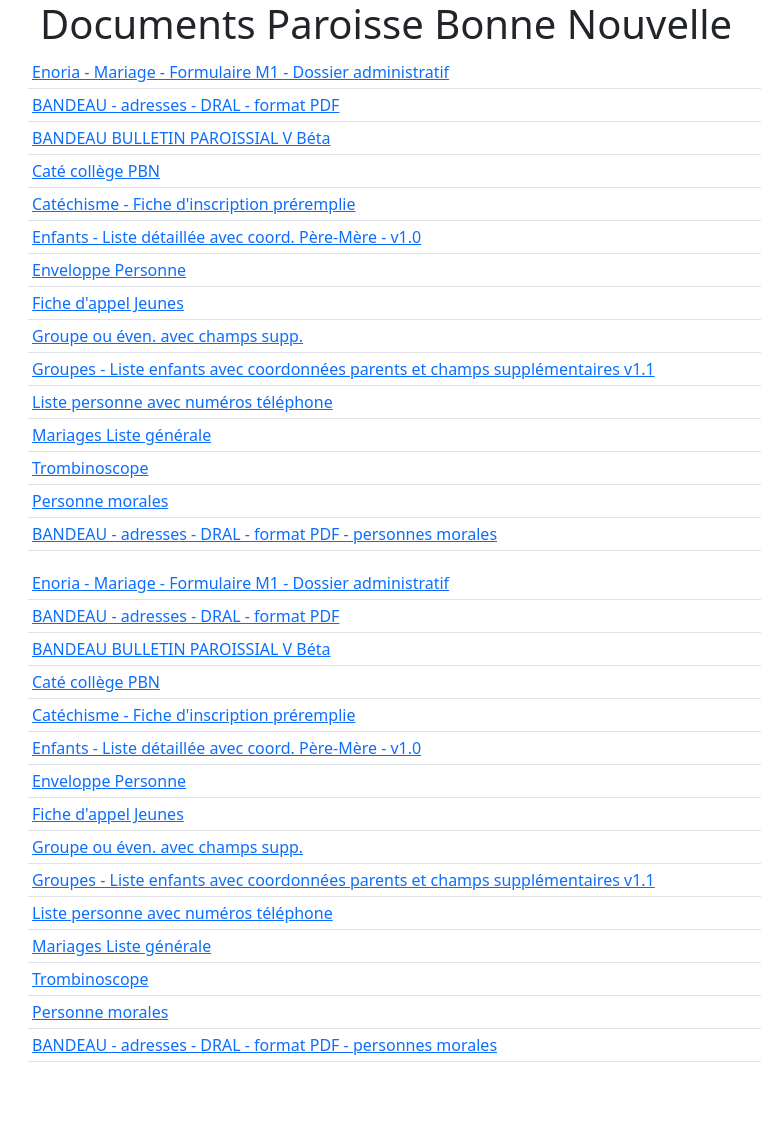
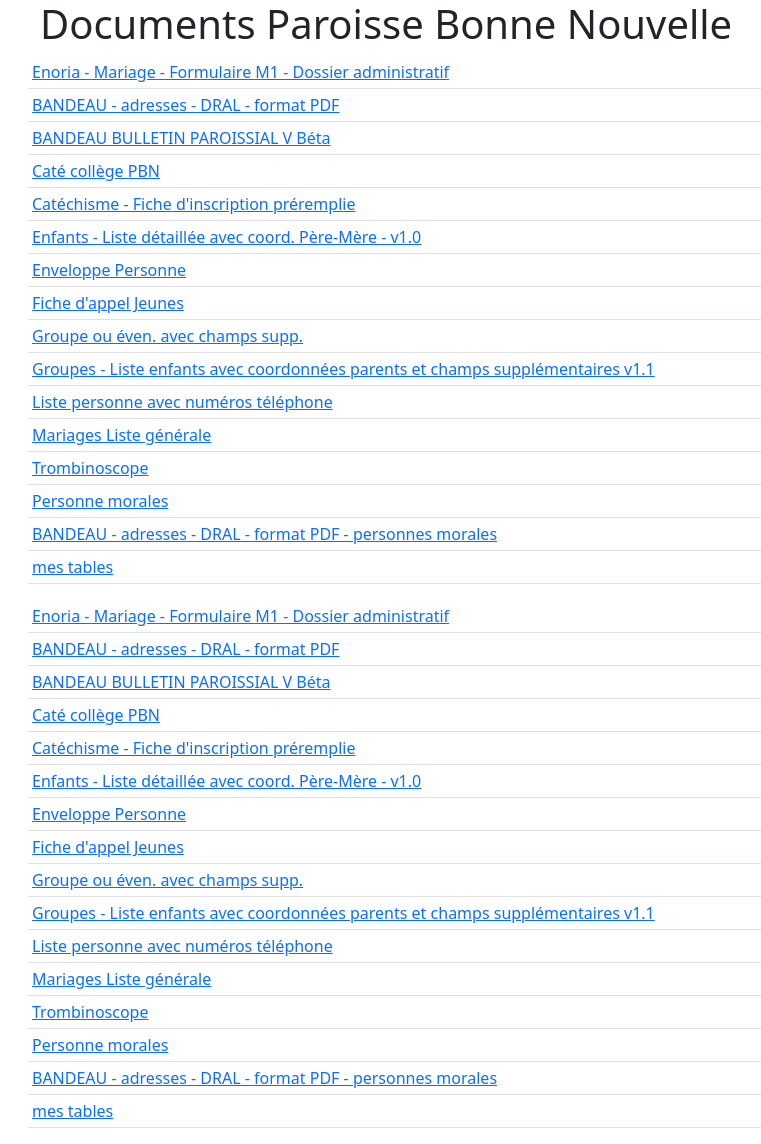
Before and after one commit to awelvor/enoria, a Jekyll site: the page built from index.html, in a window 1280 px wide. Shown: the whole page, without its empty margins (54-815 px from the left). Built offline with Jekyll 4.4.1, drawn with Linux system fonts in a browser that asks for light colours; before the commit the page ends 1078 px from its top, so only the background shows below that.

Commit message:
Update navigation.yml

```diff
--- a/_data/navigation.yml
+++ b/_data/navigation.yml
@@ -28,3 +28,5 @@
   name: Personne morales
 - link: https://web.enoria.app/tools/documentspdf/?p=912267,902308&g=29621&g=29621&titredoc=&doc=23140&orientation=landscape&preview=pdf&format=a4
   name: BANDEAU - adresses - DRAL - format PDF	- personnes morales
+- link: https://web.enoria.app/tools/documentspdf/?p=902616&titredoc=&doc=23048&orientation=portrait&preview=html&format=a4
+  name: mes tables
```
